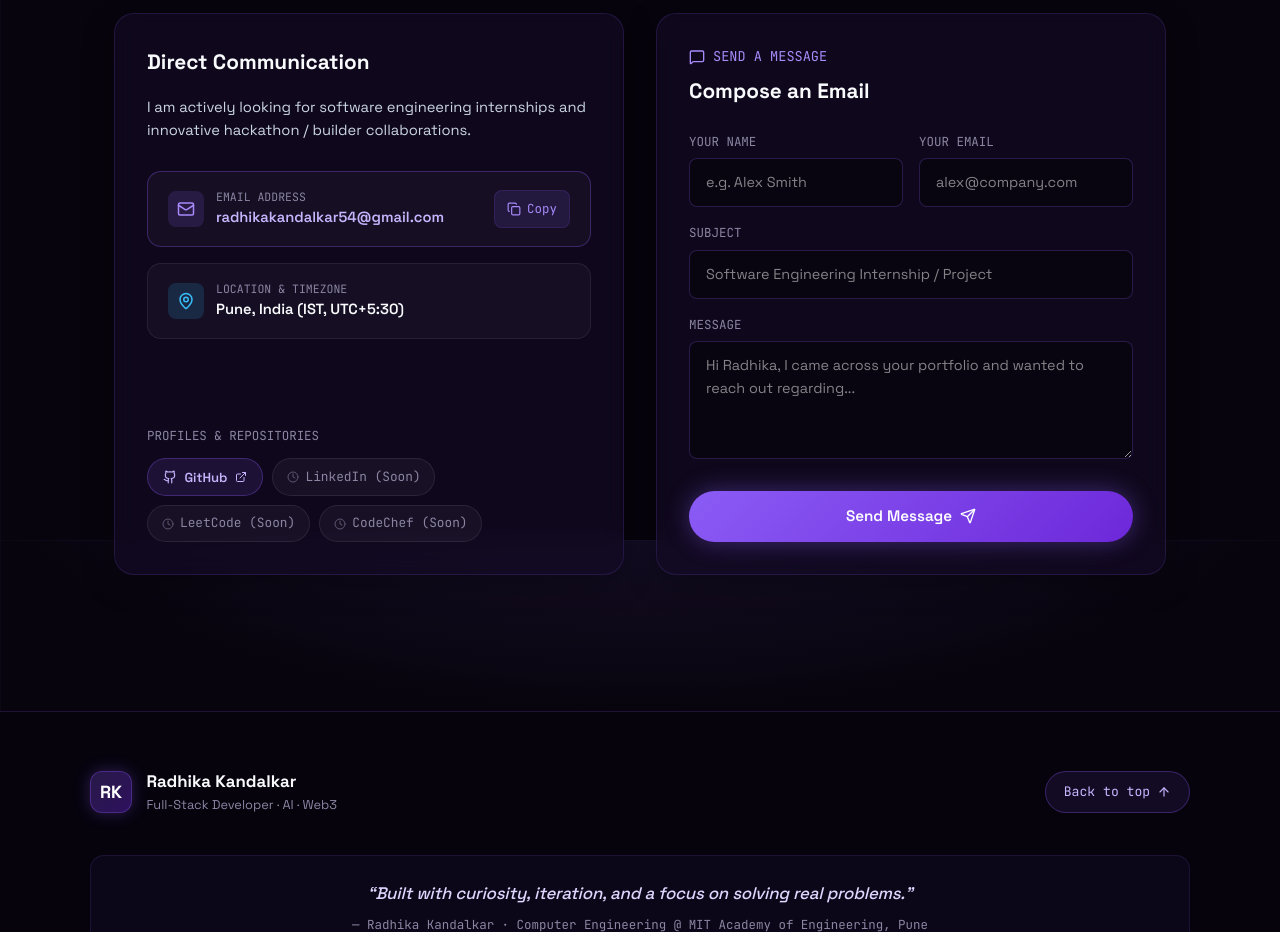
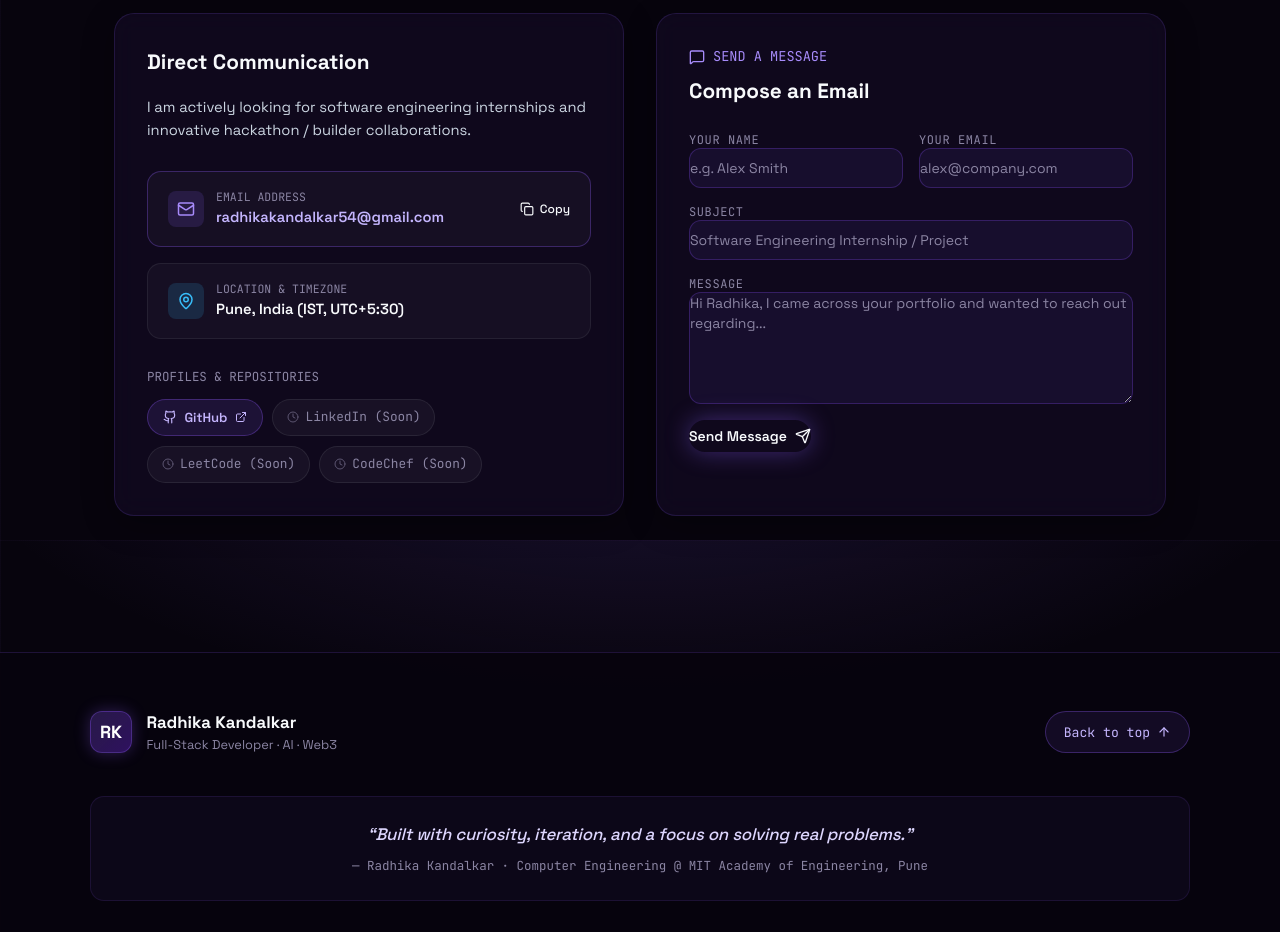
Before and after one commit to radhika817/radhika-portfolio, a React (Vite) app: page / in a window 1280 px wide. Shown: the part 7460-8392 px from the top of the page. Built offline with nearby package versions, Linux system fonts and the light colour scheme.

Commit message:
refactor: upgrade contact form with shadcn inputs and toast

```diff
--- a/src/components/Contact.jsx
+++ b/src/components/Contact.jsx
@@ -1,5 +1,5 @@
 import { useState } from 'react'
-import { motion, AnimatePresence } from 'framer-motion'
+import { motion } from 'framer-motion'
 import {
   Mail,
   Copy,
@@ -11,8 +11,13 @@ import {
   Clock,
   MessageSquare,
 } from 'lucide-react'
-import { contactInfo, personalInfo } from '../data/content'
+import { toast } from 'sonner'
+import { Input } from '@/components/ui/input'
+import { Textarea } from '@/components/ui/textarea'
+import { Button } from '@/components/ui/button'
+import { contactInfo } from '../data/content'
 import { useReducedMotion } from '../hooks/useReducedMotion'
+import { cn } from '@/lib/utils'
 
 function GithubIcon({ size = 16, ...props }) {
   return (
@@ -35,11 +40,10 @@ function GithubIcon({ size = 16, ...props }) {
 
 /**
  * Contact Section with email, location, social profile links,
- * copy-email toast notification, and an interactive mailto contact form.
+ * Sonner toast notifications, and an interactive contact form powered by shadcn inputs.
  */
 export default function Contact() {
   const [copied, setCopied] = useState(false)
-  const [toastMessage, setToastMessage] = useState('')
   const [formData, setFormData] = useState({
     name: '',
     email: '',
@@ -53,7 +57,6 @@ export default function Contact() {
       if (navigator?.clipboard?.writeText) {
         await navigator.clipboard.writeText(contactInfo.email)
       } else {
-        // Fallback
         const textarea = document.createElement('textarea')
         textarea.value = contactInfo.email
         document.body.appendChild(textarea)
@@ -62,14 +65,12 @@ export default function Contact() {
         document.body.removeChild(textarea)
       }
       setCopied(true)
-      setToastMessage('✓ Email copied to clipboard: ' + contactInfo.email)
+      toast.success(`Email copied: ${contactInfo.email}`)
       setTimeout(() => {
         setCopied(false)
-        setToastMessage('')
       }, 3000)
     } catch {
-      setToastMessage('Email: ' + contactInfo.email)
-      setTimeout(() => setToastMessage(''), 3000)
+      toast.info(`Email: ${contactInfo.email}`)
     }
   }
 
@@ -81,9 +82,7 @@ export default function Contact() {
       `Name: ${name}\nEmail: ${email}\n\nMessage:\n${message}\n\n---\nSent via Radhika Kandalkar Portfolio`
     )
     window.location.href = `mailto:${contactInfo.email}?subject=${mailSubject}&body=${mailBody}`
-
-    setToastMessage('✓ Opening default mail client...')
-    setTimeout(() => setToastMessage(''), 3500)
+    toast.success('Opening default mail client...')
   }
 
   return (
@@ -96,41 +95,6 @@ export default function Contact() {
         position: 'relative',
       }}
     >
-      {/* Toast Notification */}
-      <AnimatePresence>
-        {toastMessage && (
-          <motion.div
-            initial={{ opacity: 0, y: 20, scale: 0.95 }}
-            animate={{ opacity: 1, y: 0, scale: 1 }}
-            exit={{ opacity: 0, y: 20, scale: 0.95 }}
-            transition={{ duration: 0.25 }}
-            style={{
-              position: 'fixed',
-              bottom: '2rem',
-              left: '50%',
-              transform: 'translateX(-50%)',
-              zIndex: 1000,
-              background: 'rgba(19, 11, 36, 0.95)',
-              border: '1px solid var(--border-glow)',
-              color: '#ffffff',
-              padding: '0.75rem 1.4rem',
-              borderRadius: 'var(--radius-full)',
-              fontSize: '0.88rem',
-              fontFamily: 'var(--font-mono)',
-              boxShadow: '0 8px 32px rgba(0, 0, 0, 0.6), 0 0 20px rgba(139, 92, 246, 0.4)',
-              backdropFilter: 'blur(12px)',
-              display: 'flex',
-              alignItems: 'center',
-              gap: '0.5rem',
-              pointerEvents: 'none',
-            }}
-          >
-            <Sparkles size={16} color="var(--color-violet-light)" />
-            <span>{toastMessage}</span>
-          </motion.div>
-        )}
-      </AnimatePresence>
-
       {/* Section Header */}
       <motion.div
         initial={prefersReducedMotion ? false : { opacity: 0, y: 20 }}
@@ -281,30 +245,24 @@ export default function Contact() {
                 </div>
               </div>
 
-              <button
+              {/* shadcn Button for Copy Email */}
+              <Button
                 type="button"
+                variant="outline"
+                size="sm"
                 onClick={handleCopyEmail}
                 data-cursor="Copy"
                 aria-label="Copy email address to clipboard"
-                style={{
-                  background: copied ? 'rgba(16, 185, 129, 0.2)' : 'rgba(139, 92, 246, 0.12)',
-                  border: `1px solid ${copied ? 'rgba(16, 185, 129, 0.4)' : 'var(--border-subtle)'}`,
-                  color: copied ? '#6ee7b7' : 'var(--color-violet-light)',
-                  padding: '0.5rem 0.75rem',
-                  borderRadius: 'var(--radius-sm)',
-                  fontSize: '0.78rem',
-                  fontFamily: 'var(--font-mono)',
-                  display: 'flex',
-                  alignItems: 'center',
-                  gap: '0.35rem',
-                  cursor: 'pointer',
-                  transition: 'all 0.2s ease',
-                  flexShrink: 0,
-                }}
+                className={cn(
+                  "h-8 px-3 text-xs font-mono gap-1.5 transition-all shrink-0 rounded-[var(--radius-sm)]",
+                  copied
+                    ? "bg-emerald-500/20 border-emerald-500/40 text-emerald-300 hover:bg-emerald-500/25"
+                    : "bg-violet-500/10 border-violet-500/25 text-[var(--color-violet-light)] hover:bg-violet-500/20 hover:text-white"
+                )}
               >
                 {copied ? <Check size={14} /> : <Copy size={14} />}
                 <span>{copied ? 'Copied!' : 'Copy'}</span>
-              </button>
+              </Button>
             </div>
 
             {/* Location Item */}
@@ -459,73 +417,41 @@ export default function Contact() {
             Compose an Email
           </h3>
 
-          <form onSubmit={handleFormSubmit} style={{ display: 'flex', flexDirection: 'column', gap: '1rem' }}>
-            <div style={{ display: 'grid', gridTemplateColumns: 'repeat(auto-fit, minmax(180px, 1fr))', gap: '1rem' }}>
+          <form onSubmit={handleFormSubmit} className="flex flex-col gap-4">
+            <div className="grid grid-cols-1 sm:grid-cols-2 gap-4">
               <div>
                 <label
                   htmlFor="contact-name"
-                  style={{
-                    display: 'block',
-                    fontSize: '0.78rem',
-                    color: 'var(--text-muted)',
-                    fontFamily: 'var(--font-mono)',
-                    marginBottom: '0.4rem',
-                  }}
+                  className="block text-xs font-mono text-[var(--text-muted)] mb-1.5 uppercase tracking-wider"
                 >
                   YOUR NAME
                 </label>
-                <input
+                <Input
                   id="contact-name"
                   type="text"
                   required
                   placeholder="e.g. Alex Smith"
                   value={formData.name}
                   onChange={(e) => setFormData({ ...formData, name: e.target.value })}
-                  style={{
-                    width: '100%',
-                    padding: '0.75rem 1rem',
-                    borderRadius: 'var(--radius-sm)',
-                    background: 'rgba(7, 4, 13, 0.75)',
-                    border: '1px solid rgba(139, 92, 246, 0.25)',
-                    color: '#ffffff',
-                    fontSize: '0.9rem',
-                    outline: 'none',
-                    transition: 'border-color 0.2s ease',
-                  }}
+                  className="h-10 bg-[#07040d]/75 border-violet-500/25 focus-visible:border-violet-400 focus-visible:ring-violet-400/30 text-white placeholder:text-muted-foreground text-sm"
                 />
               </div>
 
               <div>
                 <label
                   htmlFor="contact-email"
-                  style={{
-                    display: 'block',
-                    fontSize: '0.78rem',
-                    color: 'var(--text-muted)',
-                    fontFamily: 'var(--font-mono)',
-                    marginBottom: '0.4rem',
-                  }}
+                  className="block text-xs font-mono text-[var(--text-muted)] mb-1.5 uppercase tracking-wider"
                 >
                   YOUR EMAIL
                 </label>
-                <input
+                <Input
                   id="contact-email"
                   type="email"
                   required
                   placeholder="alex@company.com"
                   value={formData.email}
                   onChange={(e) => setFormData({ ...formData, email: e.target.value })}
-                  style={{
-                    width: '100%',
-                    padding: '0.75rem 1rem',
-                    borderRadius: 'var(--radius-sm)',
-                    background: 'rgba(7, 4, 13, 0.75)',
-                    border: '1px solid rgba(139, 92, 246, 0.25)',
-                    color: '#ffffff',
-                    fontSize: '0.9rem',
-                    outline: 'none',
-                    transition: 'border-color 0.2s ease',
-                  }}
+                  className="h-10 bg-[#07040d]/75 border-violet-500/25 focus-visible:border-violet-400 focus-visible:ring-violet-400/30 text-white placeholder:text-muted-foreground text-sm"
                 />
               </div>
             </div>
@@ -533,97 +459,48 @@ export default function Contact() {
             <div>
               <label
                 htmlFor="contact-subject"
-                style={{
-                  display: 'block',
-                  fontSize: '0.78rem',
-                  color: 'var(--text-muted)',
-                  fontFamily: 'var(--font-mono)',
-                  marginBottom: '0.4rem',
-                }}
+                className="block text-xs font-mono text-[var(--text-muted)] mb-1.5 uppercase tracking-wider"
               >
                 SUBJECT
               </label>
-              <input
+              <Input
                 id="contact-subject"
                 type="text"
                 required
                 placeholder="Software Engineering Internship / Project"
                 value={formData.subject}
                 onChange={(e) => setFormData({ ...formData, subject: e.target.value })}
-                style={{
-                  width: '100%',
-                  padding: '0.75rem 1rem',
-                  borderRadius: 'var(--radius-sm)',
-                  background: 'rgba(7, 4, 13, 0.75)',
-                  border: '1px solid rgba(139, 92, 246, 0.25)',
-                  color: '#ffffff',
-                  fontSize: '0.9rem',
-                  outline: 'none',
-                  transition: 'border-color 0.2s ease',
-                }}
+                className="h-10 bg-[#07040d]/75 border-violet-500/25 focus-visible:border-violet-400 focus-visible:ring-violet-400/30 text-white placeholder:text-muted-foreground text-sm"
               />
             </div>
 
             <div>
               <label
                 htmlFor="contact-message"
-                style={{
-                  display: 'block',
-                  fontSize: '0.78rem',
-                  color: 'var(--text-muted)',
-                  fontFamily: 'var(--font-mono)',
-                  marginBottom: '0.4rem',
-                }}
+                className="block text-xs font-mono text-[var(--text-muted)] mb-1.5 uppercase tracking-wider"
               >
                 MESSAGE
               </label>
-              <textarea
+              <Textarea
                 id="contact-message"
                 required
                 rows={4}
                 placeholder="Hi Radhika, I came across your portfolio and wanted to reach out regarding..."
                 value={formData.message}
                 onChange={(e) => setFormData({ ...formData, message: e.target.value })}
-                style={{
-                  width: '100%',
-                  padding: '0.75rem 1rem',
-                  borderRadius: 'var(--radius-sm)',
-                  background: 'rgba(7, 4, 13, 0.75)',
-                  border: '1px solid rgba(139, 92, 246, 0.25)',
-                  color: '#ffffff',
-                  fontSize: '0.9rem',
-                  outline: 'none',
-                  resize: 'vertical',
-                  fontFamily: 'inherit',
-                  transition: 'border-color 0.2s ease',
-                }}
+                className="min-h-28 bg-[#07040d]/75 border-violet-500/25 focus-visible:border-violet-400 focus-visible:ring-violet-400/30 text-white placeholder:text-muted-foreground resize-y text-sm font-sans"
               />
             </div>
 
-            <button
+            {/* shadcn Button for Form Submit */}
+            <Button
               type="submit"
               data-cursor="Open"
-              style={{
-                marginTop: '0.5rem',
-                display: 'inline-flex',
-                alignItems: 'center',
-                justifyContent: 'center',
-                gap: '0.5rem',
-                padding: '0.85rem 1.6rem',
-                borderRadius: 'var(--radius-full)',
-                background: 'linear-gradient(135deg, var(--color-violet), #6d28d9)',
-                color: '#ffffff',
-                fontWeight: 600,
-                fontSize: '0.95rem',
-                border: 'none',
-                cursor: 'pointer',
-                boxShadow: '0 0 24px rgba(139, 92, 246, 0.4)',
-                transition: 'all 0.2s ease',
-              }}
+              className="mt-2 w-full sm:w-auto self-start rounded-full bg-gradient-to-r from-[var(--color-violet)] to-[#6d28d9] text-white hover:opacity-90 shadow-[0_0_24px_rgba(139,92,246,0.4)] px-6 py-2.5 text-sm font-semibold gap-2 transition-all cursor-pointer"
             >
               <span>Send Message</span>
-              <Send size={16} />
-            </button>
+              <Send size={15} />
+            </Button>
           </form>
         </motion.div>
       </div>
```
